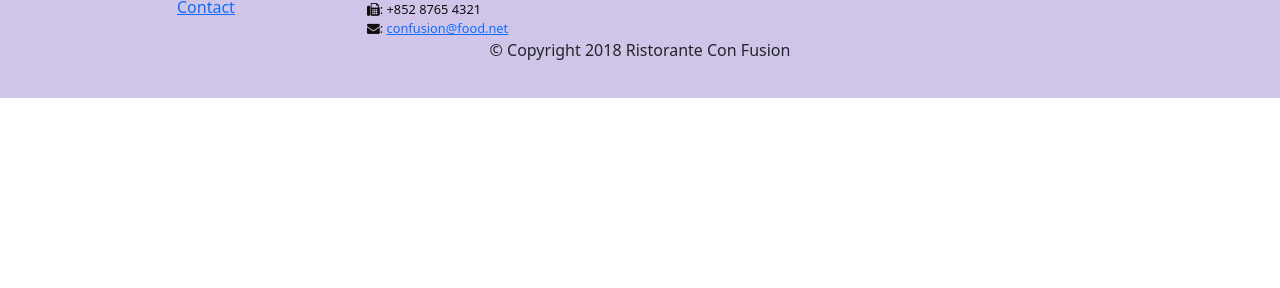
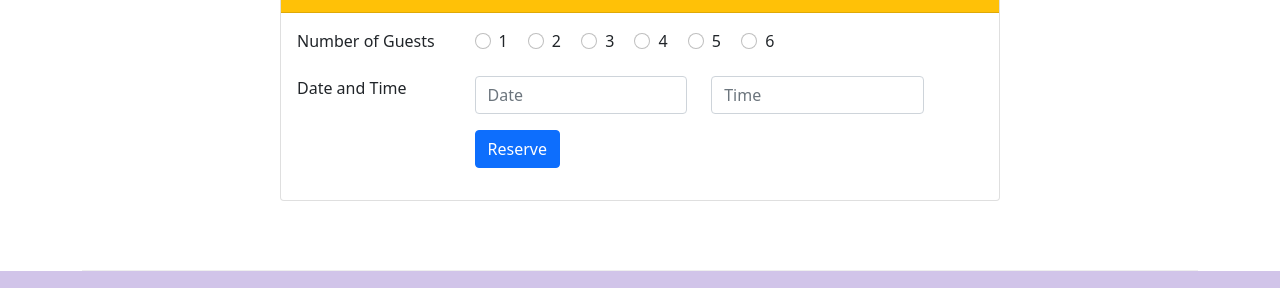
Before and after one commit to akashgoel1995/conFusion, a website: page index.html in a window 1280 px wide. Shown: the part 1663-1951 px from the top of the page. Before the commit the page ends 1761 px from the top, so only its background shows below. Drawn offline with nearby package versions, Linux system fonts and the light colour scheme.

Commit message:
Week 2 Assignment

```diff
--- a/index.html
+++ b/index.html
@@ -39,8 +39,11 @@
                     <h1>Ristorante con Fusion</h1>
                     <p>We take inspiration from the World's best cuisines, and create a unique fusion experience. Our lipsmacking creations will tickle your culinary senses!</p>
                 </div>
-                <div class="col-12 col-sm align-self-center">
+                <div class="col-12 col-sm-3 align-self-center text-center">
                     <img src="img/logo.png" class="img-fluid">
+                </div>
+                <div class="col-12 col-sm-3 align-self-center text-center">
+                    <a href="#reservetableform" class="btn btn-warning btn-lg"  role="button">Reserve Table</a>
                 </div>
             </div>
         </div>
@@ -70,8 +73,15 @@
                 <h3>This Month's Promotions</h3>
             </div>
             <div class="col col-sm col-md">
-                <h2>Weekend Grand Buffet</h2>
-                <p>Featuring mouthwatering combinations with a choice of five different salads, six enticing appetizers, six main entrees and five choicest desserts. Free flowing bubbly and soft drinks. All for just $19.99 per person </p>
+                <div class="d-flex">
+                    <div class="flex-grow-1 ms-3">
+                        <h2>Weekend Grand Buffet <span class="badge bg-danger">NEW</span></h2>
+                        <p>Featuring mouthwatering combinations with a choice of five different salads, six enticing appetizers, six main entrees and five choicest desserts. Free flowing bubbly and soft drinks. All for just $19.99 per person </p>
+                    </div>
+                    <div class="flex-shrink-0">
+                        <img class="d-flex mr-3 img-thumbnail align-self-center" src="img/buffet.png" alt="bu">
+                    </div>
+                </div>
             </div>
         </div>
 
@@ -88,6 +98,62 @@
                         <h2>Alberto Somayya</h2>
                         <h4>Executive Chef</h4>
                         <p>Award winning three-star Michelin chef with wide International experience having worked closely with whos-who in the culinary world, he specializes in creating mouthwatering Indo-Italian fusion experiences. </p>
+                    </div>
+                </div>
+            </div>
+        </div>
+        <div class="row row-content align-items-center" id="reservetableform">
+            <div class="col-8 offset-2">
+                <div class="card">
+                    <div class="card-header bg-warning mt">
+                        <h2 class="text-white mt-2 mb-2">Reserve a Table</h2>
+                    </div>
+                    <div class="card-body">
+                        <form>
+                            <fieldset class="row mb-3">
+                                <legend class="col-form-label col-sm-3 pt-0">Number of Guests</legend>
+                                <div class="col-sm-9">
+                                    <div class="form-check form-check-inline">
+                                        <input class="form-check-input" type="radio" name="numguestsradio" id="inlineRadio1">
+                                        <label class="form-check-label" for="inlineRadio1">1</label>
+                                    </div>
+                                    <div class="form-check form-check-inline">
+                                        <input class="form-check-input" type="radio" name="numguestsradio" id="inlineRadio2">
+                                        <label class="form-check-label" for="inlineRadio2">2</label>
+                                    </div>
+                                    <div class="form-check form-check-inline">
+                                        <input class="form-check-input" type="radio" name="numguestsradio" id="inlineRadio3">
+                                        <label class="form-check-label" for="inlineRadio3">3</label>
+                                    </div>
+                                    <div class="form-check form-check-inline">
+                                        <input class="form-check-input" type="radio" name="numguestsradio" id="inlineRadio4">
+                                        <label class="form-check-label" for="inlineRadio4">4</label>
+                                    </div>
+                                    <div class="form-check form-check-inline">
+                                        <input class="form-check-input" type="radio" name="numguestsradio" id="inlineRadio5">
+                                        <label class="form-check-label" for="inlineRadio5">5</label>
+                                    </div>
+                                    <div class="form-check form-check-inline">
+                                        <input class="form-check-input" type="radio" name="numguestsradio" id="inlineRadio6">
+                                        <label class="form-check-label" for="inlineRadio6">6</label>
+                                    </div>
+                                </div>
+                            </fieldset>
+                            <fieldset class="row mb-3">
+                                <legend class="col-form-label col-sm-3 pt-0">Date and Time</legend>
+                                <div class="col-sm-4">
+                                    <input type="text" class="form-control" placeholder="Date" aria-label="Date">
+                                </div>
+                                <div class="col-sm-4">
+                                    <input type="text" class="form-control" placeholder="Time" aria-label="Time">
+                                </div>
+                            </fieldset>
+                            <div class="row mb-3">
+                                <div class="offset-sm-3 col-sm-2">
+                                    <button type="submit" class="btn btn-primary">Reserve</button>
+                                </div>
+                            </div>
+                        </form>
                     </div>
                 </div>
             </div>
```
Also changed, not shown: contactus.html (+3 -3 lines).
